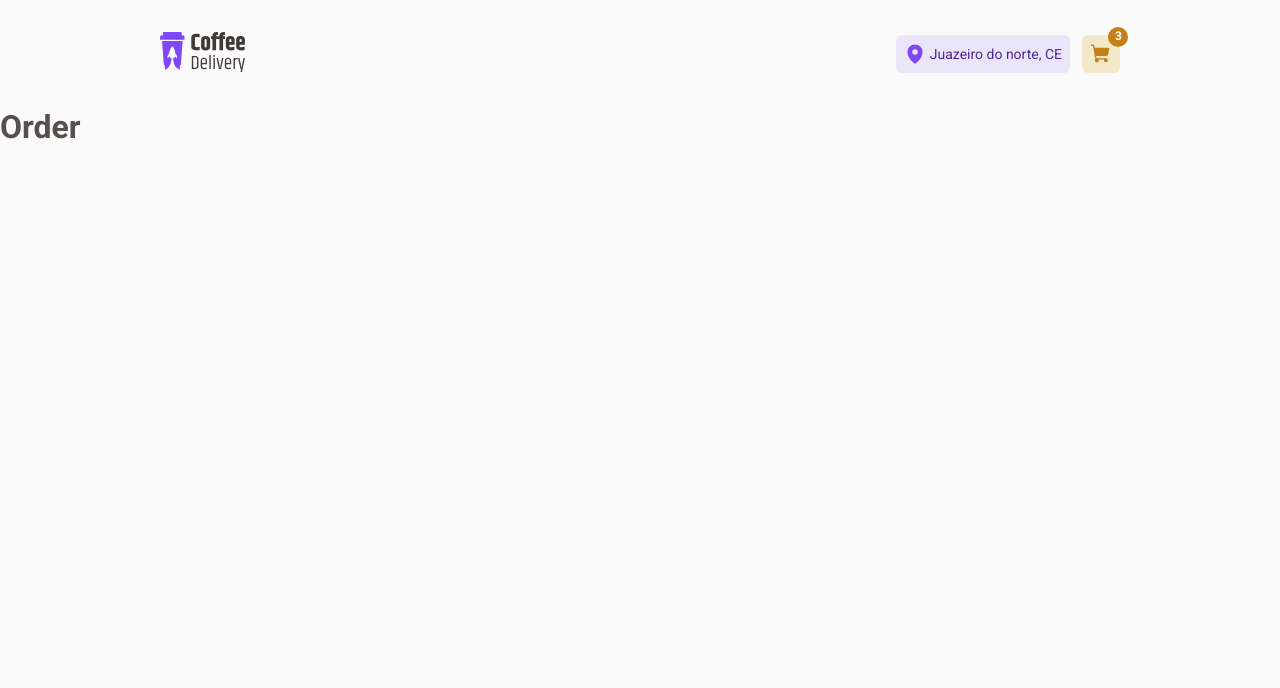
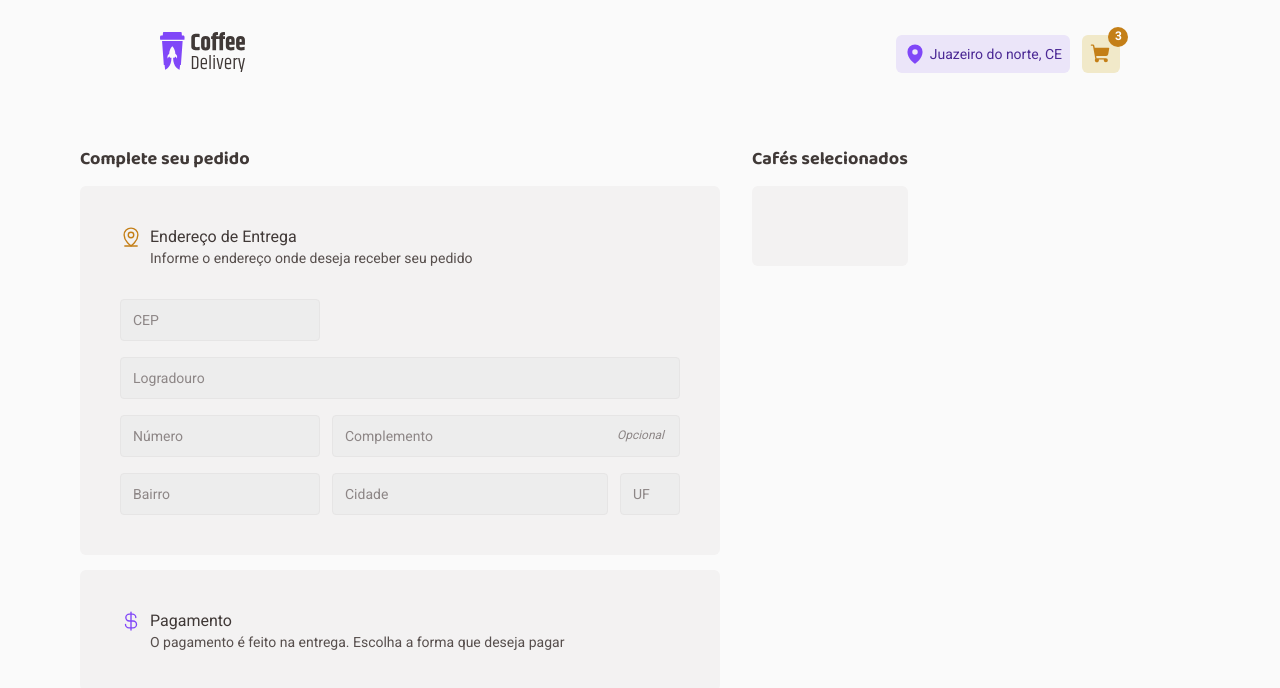
Before and after one commit to matheusmaximianomv/desafio02-coffee-delivery, a React (Vite) app: page /order in a window 1280 px wide. Shown: the top 688 px of the page. Built offline with nearby package versions, Linux system fonts and the light colour scheme.

Commit message:
feat: Visualização do formulário

```diff
--- a/src/components/Input/styles.ts
+++ b/src/components/Input/styles.ts
@@ -1,4 +1,29 @@
+import { InputHTMLAttributes } from 'react';
 import styled from 'styled-components';
+
+export type TypeSizesInput =
+  | 'xl'
+  | 'lg'
+  | 'md'
+  | 'sm'
+  | 'xs'
+  | 'full'
+  | 'default';
+
+export interface IInputProps extends InputHTMLAttributes<HTMLInputElement> {
+  width: TypeSizesInput;
+  optional?: boolean;
+}
+
+const sizeInRem: Record<TypeSizesInput, string> = {
+  xl: '35rem',
+  lg: '21.75rem',
+  md: '17.25rem',
+  sm: '12.5rem',
+  xs: '3.75rem',
+  default: '27.125rem',
+  full: '100%',
+};
 
 export const LabelContainer = styled.label`
   position: relative;
@@ -17,12 +42,13 @@ export const TagOptional = styled.span`
   color: ${(props) => props.theme['gray-500']};
 `;
 
-export const InputContainer = styled.input`
+export const InputContainer = styled.input<IInputProps>`
   display: flex;
   align-items: center;
   gap: 0.25rem;
 
-  min-width: 27.125rem;
+  width: ${(props) =>
+    props.width ? sizeInRem[props.width] : sizeInRem.default};
   height: 2.625rem;
 
   padding: 0.75rem;
--- a/src/pages/Order/index.tsx
+++ b/src/pages/Order/index.tsx
@@ -1,3 +1,69 @@
+import { MapPinLine, CurrencyDollar } from 'phosphor-react';
+
+import { Input } from '../../components/Input';
+
+import {
+  OrderContainer,
+  OrderColumn,
+  OrderTitle,
+  OrderCardContainer,
+  OrderCardTitle,
+  OrderCardForm,
+  OrderFieldGroup,
+} from './styles';
+
 export function Order() {
-  return <h1>Order</h1>;
+  return (
+    <OrderContainer>
+      <OrderColumn>
+        <OrderTitle>Complete seu pedido</OrderTitle>
+
+        <OrderCardContainer>
+          <OrderCardTitle variant="yellow-700">
+            <MapPinLine size={22} />
+
+            <div>
+              <strong>Endereço de Entrega</strong>
+              <span>Informe o endereço onde deseja receber seu pedido</span>
+            </div>
+          </OrderCardTitle>
+
+          <OrderCardForm>
+            <Input placeholder="CEP" width="sm" />
+            <Input placeholder="Logradouro" width="xl" />
+
+            <OrderFieldGroup>
+              <Input placeholder="Número" width="sm" />
+              <Input placeholder="Complemento" width="lg" optional />
+            </OrderFieldGroup>
+
+            <OrderFieldGroup>
+              <Input placeholder="Bairro" width="sm" />
+              <Input placeholder="Cidade" width="md" />
+              <Input placeholder="UF" width="xs" />
+            </OrderFieldGroup>
+          </OrderCardForm>
+        </OrderCardContainer>
+
+        <OrderCardContainer>
+          <OrderCardTitle variant="purple-500">
+            <CurrencyDollar size={22} />
+
+            <div>
+              <strong>Pagamento</strong>
+              <span>
+                O pagamento é feito na entrega. Escolha a forma que deseja pagar
+              </span>
+            </div>
+          </OrderCardTitle>
+        </OrderCardContainer>
+      </OrderColumn>
+
+      <OrderColumn>
+        <OrderTitle>Cafés selecionados</OrderTitle>
+
+        <OrderCardContainer></OrderCardContainer>
+      </OrderColumn>
+    </OrderContainer>
+  );
 }
--- /dev/null
+++ b/src/pages/Order/styles.ts
@@ -0,0 +1,90 @@
+import styled, { DefaultTheme } from 'styled-components';
+
+interface IOrderCardTitleProps {
+  variant: keyof DefaultTheme;
+}
+
+export const OrderContainer = styled.main`
+  max-width: 70rem;
+  margin: 0 auto;
+  margin-top: 2.5rem;
+
+  display: flex;
+  gap: 2rem;
+  justify-content: flex-start;
+`;
+
+export const OrderColumn = styled.section`
+  display: flex;
+  flex-direction: column;
+  gap: 0.938rem;
+`;
+
+export const OrderTitle = styled.h2`
+  font-family: 'Baloo 2';
+  font-weight: 700;
+  font-size: 1.125rem;
+  line-height: 1.438rem;
+
+  display: flex;
+  align-items: center;
+  color: ${(props) => props.theme['gray-700']};
+`;
+
+export const OrderCardContainer = styled.article`
+  padding: 2.5rem;
+
+  display: flex;
+  flex-direction: column;
+  align-items: flex-start;
+  gap: 2rem;
+
+  background: ${(props) => props.theme['gray-100']};
+  border-radius: 6px;
+`;
+
+export const OrderCardTitle = styled.div<IOrderCardTitleProps>`
+  display: flex;
+  align-items: flex-start;
+  justify-content: space-between;
+  gap: 0.5rem;
+
+  div {
+    display: flex;
+    flex-direction: column;
+    gap: 0.125rem;
+  }
+
+  strong {
+    font-family: 'Roboto';
+    font-style: normal;
+    font-weight: 400;
+    line-height: 1.313rem;
+    color: ${(props) => props.theme['gray-700']};
+  }
+
+  span {
+    font-weight: 400;
+    font-size: 0.875rem;
+    line-height: 1.125rem;
+    color: ${(props) => props.theme['gray-600']};
+  }
+
+  svg {
+    color: ${(props) => props.theme[props.variant]};
+  }
+`;
+
+export const OrderCardForm = styled.form`
+  display: flex;
+  flex-direction: column;
+  align-items: flex-start;
+  gap: 1rem;
+`;
+
+export const OrderFieldGroup = styled.div`
+  display: flex;
+  align-items: center;
+  justify-content: flex-start;
+  gap: 0.75rem;
+`;
```
Also changed, not shown: src/components/Input/index.tsx (+7 -6 lines).
